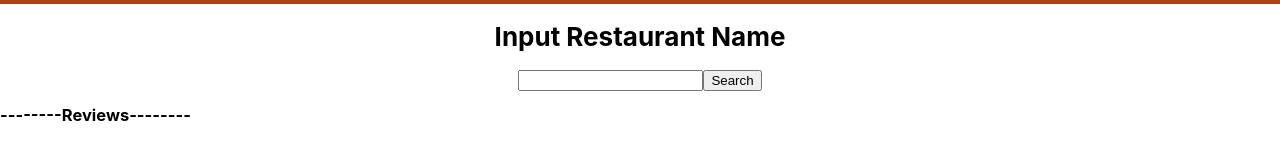
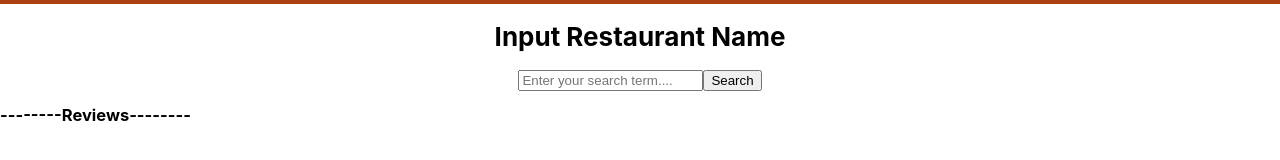
Before and after one commit to gohsu/foodio, a React (Create React App) app: page / in a window 1280 px wide. Shown: the part 120-280 px from the top of the page. Built offline with nearby package versions, Linux system fonts and the light colour scheme.

Commit message:
added search and reviews section

```diff
--- a/src/App.js
+++ b/src/App.js
@@ -15,7 +15,8 @@ class App extends Component {
           <body className={"App-body"}>
 
           <h1>Input Restaurant Name</h1>
-          <input type = "userSearch" ></input>
+          <input type="text" name="id" input id="searchBar" className="form-control"
+    placeholder="Enter your search term...."/>
           <button>Search</button>
           <body2 className="App-body2">
           <h3></h3>
--- a/src/index.js
+++ b/src/index.js
@@ -6,7 +6,9 @@ import * as serviceWorker from './serviceWorker';
 
 ReactDOM.render(<App />, document.getElementById('root'));
 
-var x = document.getElementById('userSearch');
+var x = document.getElementById('searchBar').value;
+//searchbar is the id of the search bar thing
+console.log('after search');
 console.log(x);
 
 // If you want your app to work offline and load faster, you can change
```
